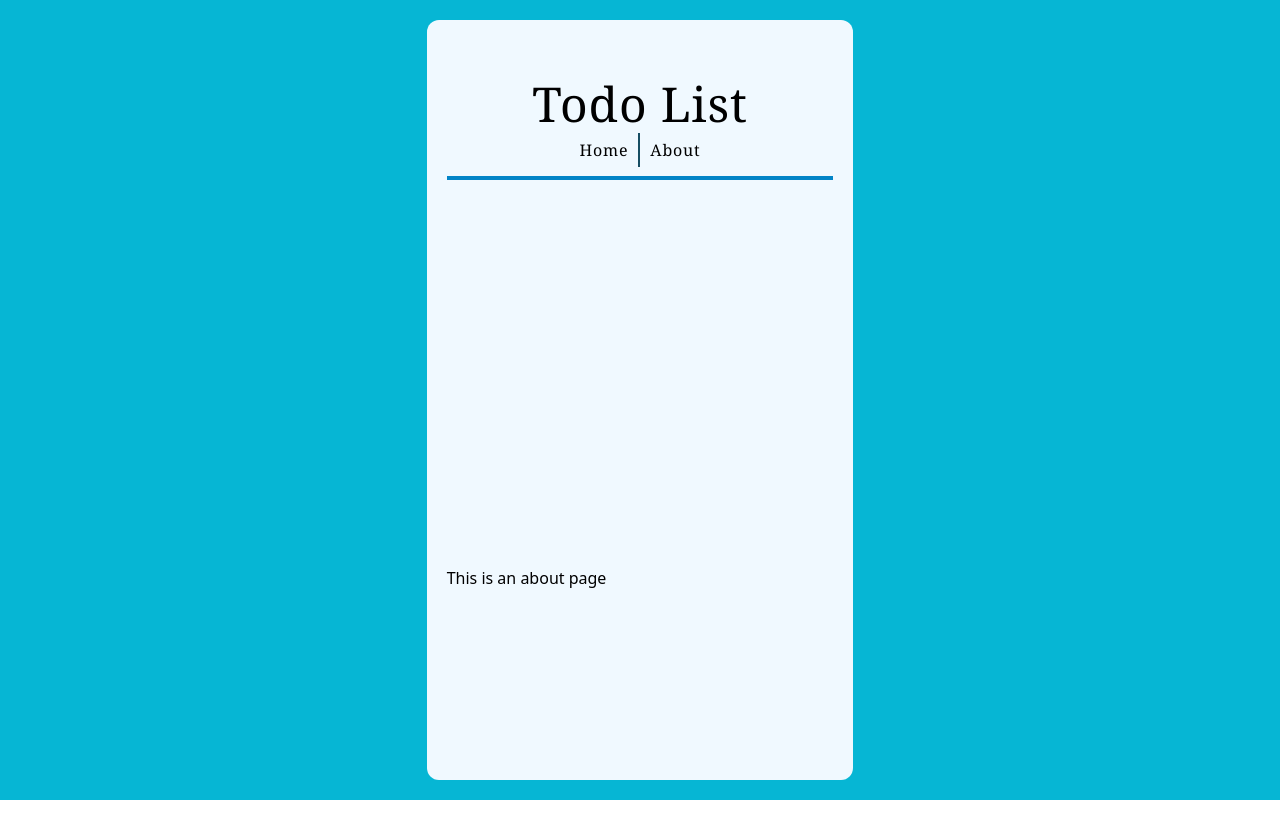
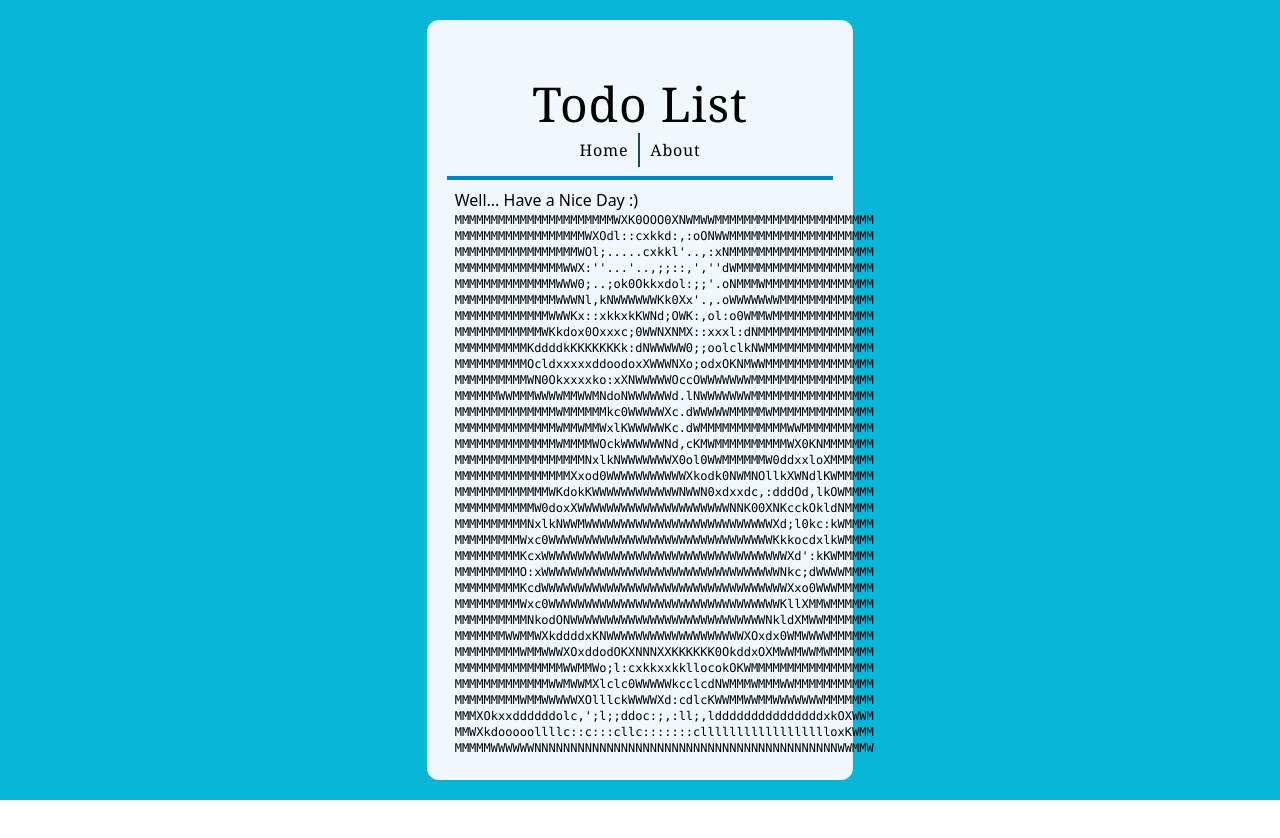
Before and after one commit to JulianElyK/simple-todo, a Vue app: page /about in a window 1280 px wide. Shown: the top 838 px of the page. After the commit the page ends 800 px from the top, so only its background shows below. Built offline with nearby package versions, Linux system fonts and the light colour scheme.

Commit message:
edit aboutview

```diff
--- a/src/views/AboutView.vue
+++ b/src/views/AboutView.vue
@@ -1,15 +1,41 @@
 <template>
-  <div class="about">
-    <h1>This is an about page</h1>
+  <div class="w-full p-2 flex flex-col justify-evenly h-full">
+    <h1>Well... Have a Nice Day :)</h1>
+    <p class="font-mono text-xs w-full text-center">
+      MMMMMMMMMMMMMMMMMMMMMMWXK0OOO0XNWMWWMMMMMMMMMMMMMMMMMMMMMM
+      MMMMMMMMMMMMMMMMMMWXOdl::cxkkd:,:oONWWMMMMMMMMMMMMMMMMMMMM
+      MMMMMMMMMMMMMMMMMWOl;.....cxkkl'..,:xNMMMMMMMMMMMMMMMMMMMM
+      MMMMMMMMMMMMMMMWWX:''...'..,;;::,',''dWMMMMMMMMMMMMMMMMMMM
+      MMMMMMMMMMMMMMWWW0;..;ok0Okkxdol:;;'.oNMMMWMMMMMMMMMMMMMMM
+      MMMMMMMMMMMMMMWWWNl,kNWWWWWWKk0Xx'.,.oWWWWWWWMMMMMMMMMMMMM
+      MMMMMMMMMMMMMWWWKx::xkkxkKWNd;OWK:,ol:o0WMMWMMMMMMMMMMMMMM
+      MMMMMMMMMMMMWKkdox0Oxxxc;0WWNXNMX::xxxl:dNMMMMMMMMMMMMMMMM
+      MMMMMMMMMMKddddkKKKKKKKk:dNWWWWW0;;oolclkNWMMMMMMMMMMMMMMM
+      MMMMMMMMMMOcldxxxxxddoodoxXWWWNXo;odxOKNMWWMMMMMMMMMMMMMMM
+      MMMMMMMMMMWN0Okxxxxko:xXNWWWWWOccOWWWWWWWMMMMMMMMMMMMMMMMM
+      MMMMMMWWMMMWWWWMMWWMNdoNWWWWWWd.lNWWWWWWWMMMMMMMMMMMMMMMMM
+      MMMMMMMMMMMMMMWMMMMMMkc0WWWWWXc.dWWWWWMMMMMWMMMMMMMMMMMMMM
+      MMMMMMMMMMMMMMWMMWMMWxlKWWWWWKc.dWMMMMMMMMMMMMWWMMMMMMMMMM
+      MMMMMMMMMMMMMMWMMMMWOckWWWWWWNd,cKMWMMMMMMMMMMWX0KNMMMMMMM
+      MMMMMMMMMMMMMMMMMMNxlkNWWWWWWWX0ol0WWMMMMMMW0ddxxloXMMMMMM
+      MMMMMMMMMMMMMMMMXxod0WWWWWWWWWWWXkodk0NWMNOllkXWNdlKWMMMMM
+      MMMMMMMMMMMMMWKdokKWWWWWWWWWWWWNWWN0xdxxdc,:dddOd,lkOWMMMM
+      MMMMMMMMMMMW0doxXWWWWWWWWWWWWWWWWWWWWWNNK00XNKcckOkldNMMMM
+      MMMMMMMMMMNxlkNWWMWWWWWWWWWWWWWWWWWWWWWWWWWWXd;l0kc:kWMMMM
+      MMMMMMMMMWxc0WWWWWWWWWWWWWWWWWWWWWWWWWWWWWWWKkkocdxlkWMMMM
+      MMMMMMMMMKcxWWWWWWWWWWWWWWWWWWWWWWWWWWWWWWWWWWXd':kKWMMMMM
+      MMMMMMMMMO:xWWWWWWWWWWWWWWWWWWWWWWWWWWWWWWWWWNkc;dWWWWMMMM
+      MMMMMMMMMKcdWWWWWWWWWWWWWWWWWWWWWWWWWWWWWWWWWWXxo0WWWMMMMM
+      MMMMMMMMMWxc0WWWWWWWWWWWWWWWWWWWWWWWWWWWWWWWWKllXMMWMMMMMM
+      MMMMMMMMMMNkodONWWWWWWWWWWWWWWWWWWWWWWWWWWWNkldXMWWMMMMMMM
+      MMMMMMMWWMMWXkddddxKNWWWWWWWWWWWWWWWWWWWXOxdx0WMWWWWMMMMMM
+      MMMMMMMMMWMMWWWXOxddodOKXNNNXXKKKKKK0OkddxOXMWWMWWMWMMMMMM
+      MMMMMMMMMMMMMMMWWMMWo;l:cxkkxxkkllocokOKWMMMMMMMMMMMMMMMMM
+      MMMMMMMMMMMMMWWMWWMXlclc0WWWWWkcclcdNWMMMWMMMWWMMMMMMMMMMM
+      MMMMMMMMMWMMWWWWWXOlllckWWWWXd:cdlcKWWMMWWMMWWWWWWWMMMMMMM
+      MMMXOkxxddddddolc,';l;;ddoc:;,:ll;,ldddddddddddddddxkOXWWM
+      MMWXkdooooollllc::c:::cllc:::::::clllllllllllllllllloxKWMM
+      MMMMMWWWWWWNNNNNNNNNNNNNNNNNNNNNNNNNNNNNNNNNNNNNNNNNNWWMMW
+    </p>
   </div>
 </template>
-
-<style>
-@media (min-width: 1024px) {
-  .about {
-    min-height: 100vh;
-    display: flex;
-    align-items: center;
-  }
-}
-</style>
```
